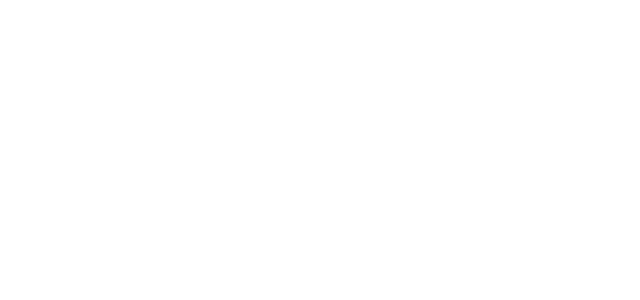
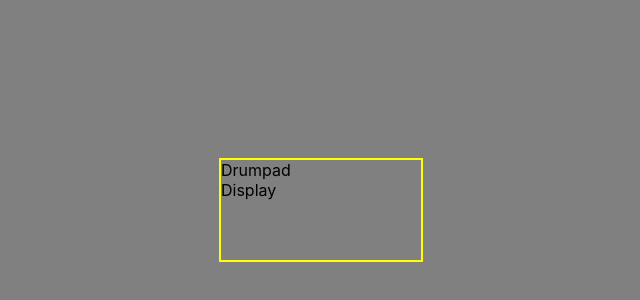
Before and after one commit to ayush987goyal/drum-machine, a React (Create React App) app: page / in a window 1280 px wide. Shown: the part 42-342 px from the top of the page, without its empty margins (319-959 px from the left). Built offline with nearby package versions, Linux system fonts and the light colour scheme.

Commit message:
Add files for components

```diff
--- a/src/App.js
+++ b/src/App.js
@@ -1,9 +1,14 @@
-import React, { Component } from 'react';
+import React from 'react';
 
-class App extends Component {
-  render() {
-    return <div className="App" />;
-  }
-}
+import classes from './App.module.css';
+import DrumMachine from './components/DrumMachine/DrumMachine';
+
+const App = () => {
+  return (
+    <div className={classes.app}>
+      <DrumMachine />
+    </div>
+  );
+};
 
 export default App;
--- /dev/null
+++ b/src/App.module.css
@@ -0,0 +1,6 @@
+.app {
+  background-color: grey;
+  height: 100vh;
+  width: 100vw;
+  padding-top: 200px;
+}
--- /dev/null
+++ b/src/components/Display/Display.js
@@ -0,0 +1,7 @@
+import React from 'react';
+
+const Display = () => {
+  return <div>Display</div>;
+};
+
+export default Display;
--- /dev/null
+++ b/src/components/DrumMachine/DrumMachine.js
@@ -0,0 +1,16 @@
+import React from 'react';
+
+import classes from './DrumMachine.module.css';
+import DrumPads from '../DrumPads/DrumPads';
+import Display from '../Display/Display';
+
+const DrumMachine = () => {
+  return (
+    <div id="drum-machine" className={classes.DrumMachine}>
+      <DrumPads />
+      <Display />
+    </div>
+  );
+};
+
+export default DrumMachine;
--- /dev/null
+++ b/src/components/DrumMachine/DrumMachine.module.css
@@ -0,0 +1,6 @@
+.DrumMachine {
+  margin: auto;
+  border: 2px solid yellow;
+  height: 100px;
+  width: 200px;
+}
--- /dev/null
+++ b/src/components/DrumPads/DrumPad/DrumPad.js
@@ -0,0 +1,7 @@
+import React from 'react';
+
+const DrumPad = () => {
+  return <div>Drumpad</div>;
+};
+
+export default DrumPad;
--- /dev/null
+++ b/src/components/DrumPads/DrumPads.js
@@ -0,0 +1,9 @@
+import React from 'react';
+
+import DrumPad from './DrumPad/DrumPad';
+
+const DrumPads = () => {
+  return <DrumPad />;
+};
+
+export default DrumPads;
--- a/src/index.css
+++ b/src/index.css
@@ -1,14 +1,8 @@
 body {
   margin: 0;
   padding: 0;
-  font-family: -apple-system, BlinkMacSystemFont, "Segoe UI", "Roboto", "Oxygen",
-    "Ubuntu", "Cantarell", "Fira Sans", "Droid Sans", "Helvetica Neue",
-    sans-serif;
+  font-family: -apple-system, BlinkMacSystemFont, 'Segoe UI', 'Roboto', 'Oxygen', 'Ubuntu',
+    'Cantarell', 'Fira Sans', 'Droid Sans', 'Helvetica Neue', sans-serif;
   -webkit-font-smoothing: antialiased;
   -moz-osx-font-smoothing: grayscale;
 }
-
-code {
-  font-family: source-code-pro, Menlo, Monaco, Consolas, "Courier New",
-    monospace;
-}
```
